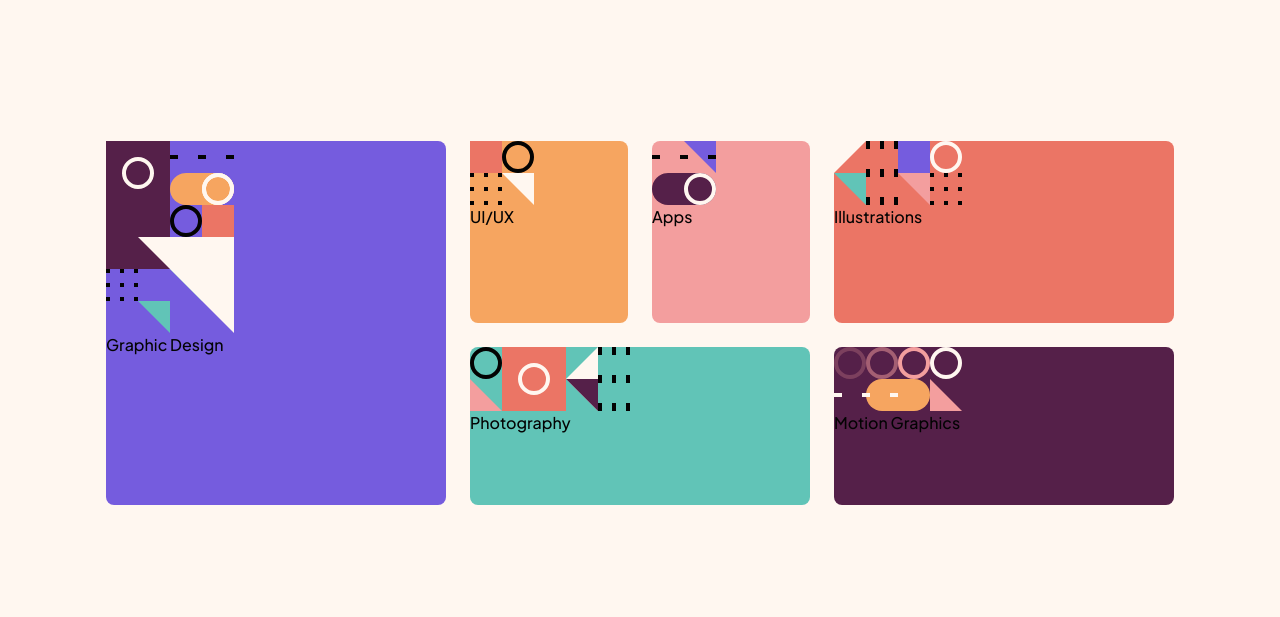
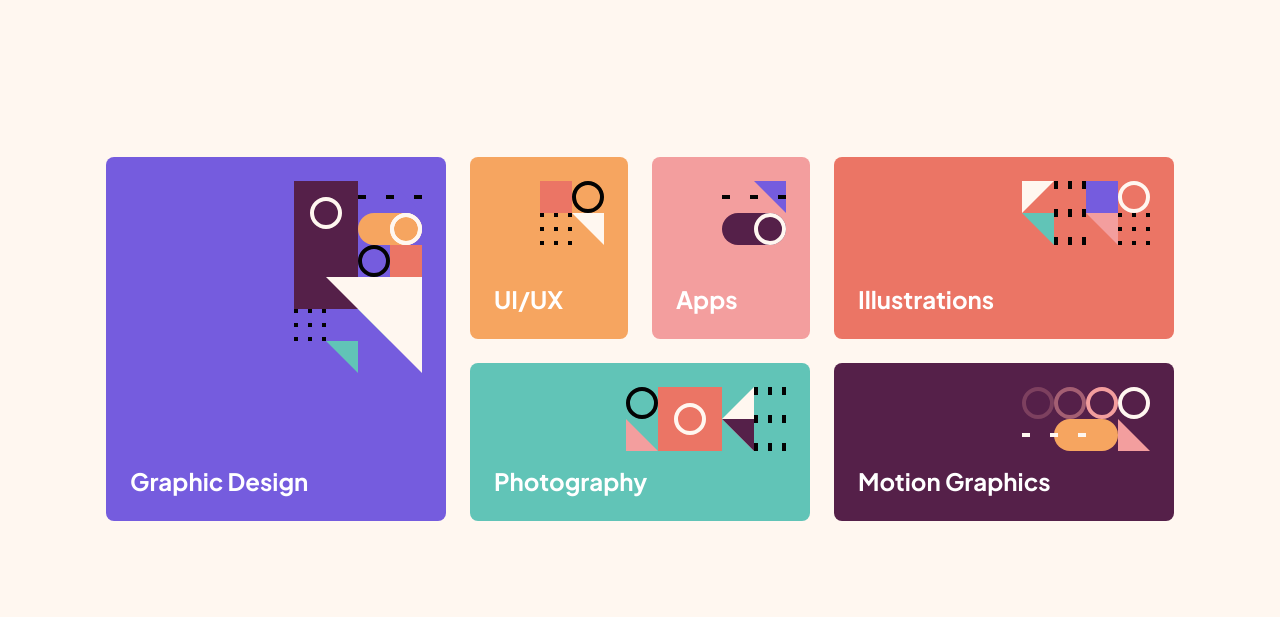
Before and after one commit to ekaspersen/industry-knowledge-ca, a website built with Vite: page index.html in a window 1280 px wide. Shown: the part 335-952 px from the top of the page. Built offline with nearby package versions, Linux system fonts and the light colour scheme.

Commit message:
PP-26 and PP-43. Adds structure and fixes grid/gridtext

```diff
--- a/index.css
+++ b/index.css
@@ -5,9 +5,15 @@
 @tailwind utilities;
 
 @layer components {
+  .spacing {
+    @apply mt-[100px] md:mt-[120px];
+  }
   .inner {
     /*Put me on every section except for .my-work*/
     @apply mx-auto max-w-[1100px];
+  }
+  .card {
+    @apply p-6 flex flex-col justify-between text-[#fff] font-bold text-2xl;
   }
   .btn {
     @apply rounded-full font-bold w-fit flex justify-center items-center py-3 px-7 font-bold text-sm font-plusjakartasans text-white cursor-pointer duration-200 md:text-base md:py-4 md:px-[45px] md:min-w-[228px];
--- a/index.html
+++ b/index.html
@@ -32,7 +32,7 @@
         </nav>
       </div>
     </header>
-    <section id="headline">
+    <section id="headline spacing lg:mt-[66px]">
       <div class="container inner px-4 lg:px-8">
         <div class="mx-auto max-w-4xl pt-16 pb-16 sm:pt-20 sm:pb-20">
           <h1 class="text-4xl sm:text-6xl font-bold tracking-tight text-center px-4">Design solutions made easy</h1>
@@ -44,34 +44,46 @@
       </div>
     </section>
     <section
-      class="inner mt-8 sm:mt-16 mb-[100px] sm:mb-[120px] xl:mb-[136px] px-4 grid gap-6 grid-cols-2 sm:grid-cols-4 xl:grid-cols-6 grid-rows-[158px,182px,182px,158px,182px,182px] sm:grid-rows-[182px,158px,182px] xl:grid-rows-[182px,158px]"
+      class="inner spacing lg:mt-[80px] sm:mt-16 mb-[100px] sm:mb-[120px] xl:mb-[136px] px-4 grid gap-6 grid-cols-2 sm:grid-cols-4 xl:grid-cols-6 grid-rows-[158px,182px,182px,158px,182px,182px] sm:grid-rows-[182px,158px,182px] xl:grid-rows-[182px,158px]"
     >
-      <div class="relative rounded-lg col-span-2 row-span-2 bg-blue">
-        <img src="./assets/pattern-graphic-design.svg" alt="" class="skills-pattern" />
+      <div class="relative rounded-lg col-span-2 row-span-2 bg-blue card">
+        <div class="flex justify-end w-full">
+          <img src="./assets/pattern-graphic-design.svg" alt="" class="skills-pattern w-32" />
+        </div>
         <p class="skills-text">Graphic Design</p>
       </div>
-      <div class="relative rounded-lg grid-item col-span-1 row-span-1 bg-yellow">
-        <img src="./assets/pattern-ui-ux.svg" alt="" class="skills-pattern" />
+      <div class="relative rounded-lg grid-item col-span-1 row-span-1 bg-yellow card">
+        <div class="flex justify-end w-full">
+          <img src="./assets/pattern-ui-ux.svg" alt="" class="skills-pattern" />
+        </div>
         <p class="skills-text">UI/UX</p>
       </div>
-      <div class="relative rounded-lg col-span-1 row-span-1 bg-pink">
-        <img src="./assets/pattern-apps.svg" alt="" class="skills-pattern" />
+      <div class="relative rounded-lg col-span-1 row-span-1 bg-pink card">
+        <div class="flex justify-end w-full">
+          <img src="./assets/pattern-apps.svg" alt="" class="skills-pattern" />
+        </div>
         <p class="skills-text">Apps</p>
       </div>
-      <div class="relative rounded-lg col-span-2 row-span-1 bg-orange">
-        <img src="./assets/pattern-illustrations.svg" alt="" class="skills-pattern" />
+      <div class="relative rounded-lg col-span-2 row-span-1 bg-orange card">
+        <div class="flex justify-end w-full">
+          <img src="./assets/pattern-illustrations.svg" alt="" class="skills-pattern" />
+        </div>
         <p class="skills-text">Illustrations</p>
       </div>
-      <div class="relative rounded-lg col-span-2 row-span-1 bg-green">
-        <img src="./assets/pattern-photography.svg" alt="" class="skills-pattern" />
+      <div class="relative rounded-lg col-span-2 row-span-1 bg-green card">
+        <div class="flex justify-end w-full">
+          <img src="./assets/pattern-photography.svg" alt="" class="skills-pattern" />
+        </div>
         <p class="skills-text">Photography</p>
       </div>
-      <div class="relative rounded-lg col-span-2 row-span-1 bg-purple">
-        <img src="./assets/pattern-motion-graphics.svg" alt="" class="skills-pattern" />
+      <div class="relative rounded-lg col-span-2 row-span-1 bg-purple card">
+        <div class="flex justify-end w-full">
+          <img src="./assets/pattern-motion-graphics.svg" alt="" class="skills-pattern" />
+        </div>
         <p class="skills-text">Motion Graphics</p>
       </div>
     </section>
-    <section id="about-me">
+    <section id="about-me" class="spacing lg:mt-[136px]">
       <div class="container inner px-4">
         <div class="flex flex-col gap-[69px] md:gap-0 md:flex-row lg:gap-[125px] max-w-{75rem} m-auto">
           <img
@@ -94,11 +106,11 @@
         </div>
       </div>
     </section>
-    <section id="my-work">
+    <section id="my-work" class="spacing lg:mt-[100]">
       <h2 class="text-2xl text-center font-bold">My Work</h2>
       <div
         id="my-work-img-gallery"
-        class="flex flex-row gap-4 my-14 h-[180px] mx-auto cursor-grab overflow-auto scroll-smooth sm:max-w-[1440px] sm:h-auto sm:gap-8 lg:overflow-hidden"
+        class="flex flex-row gap-4 my-14 h-[180px] mx-auto cursor-grab overflow-auto scroll-smooth sm:max-w-[1440px] sm:h-auto sm:gap-8 lg:overflow-hidden scrollbar-hide"
       >
         <img class="rounded-lg" src="assets/image-slide-1.jpg" alt="#" />
         <img class="rounded-lg" src="assets/image-slide-2.jpg" alt="#" />
@@ -117,7 +129,7 @@
         </div>
       </div>
     </section>
-    <section id="book-call" class="mt-10">
+    <section id="book-call" class="spacing lg:mt-[88px]">
       <div class="container mx-auto px-4 max-w-7xl">
         <div
           class="flex flex-col gap-6 lg:flex-row justify-between items-center rounded-xl py-[48px] px-6 lg:p-[80px_96px_80px_64px] bg-black"
@@ -135,7 +147,7 @@
         </div>
       </div>
     </section>
-    <footer>
+    <footer class="spacing lg:mt-[56px]">
       <div class="container inner px-4">
         <div>
           <div class="flex w-full items-center justify-between py-6">
--- a/package.json
+++ b/package.json
@@ -37,5 +37,8 @@
   "lint-staged": {
     "**/*": "prettier --write --ignore-unknown",
     "*.js": "eslint"
+  },
+  "dependencies": {
+    "tailwind-scrollbar-hide": "^1.1.7"
   }
 }
--- a/tailwind.config.js
+++ b/tailwind.config.js
@@ -19,5 +19,5 @@ module.exports = {
       },
     },
   },
-  plugins: [],
+  plugins: [require('tailwind-scrollbar-hide')],
 };
```
Also changed, not shown: 2 other files.
